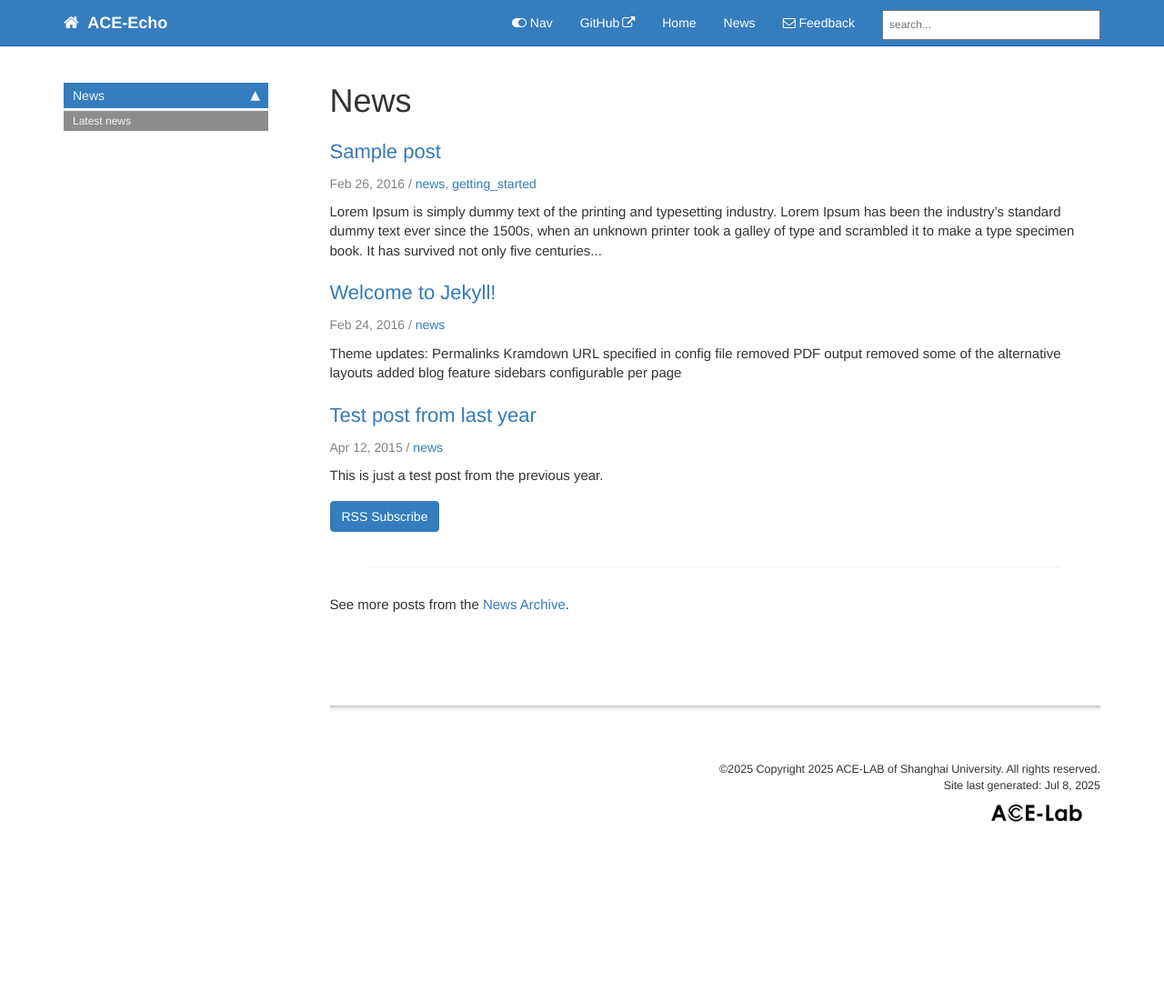
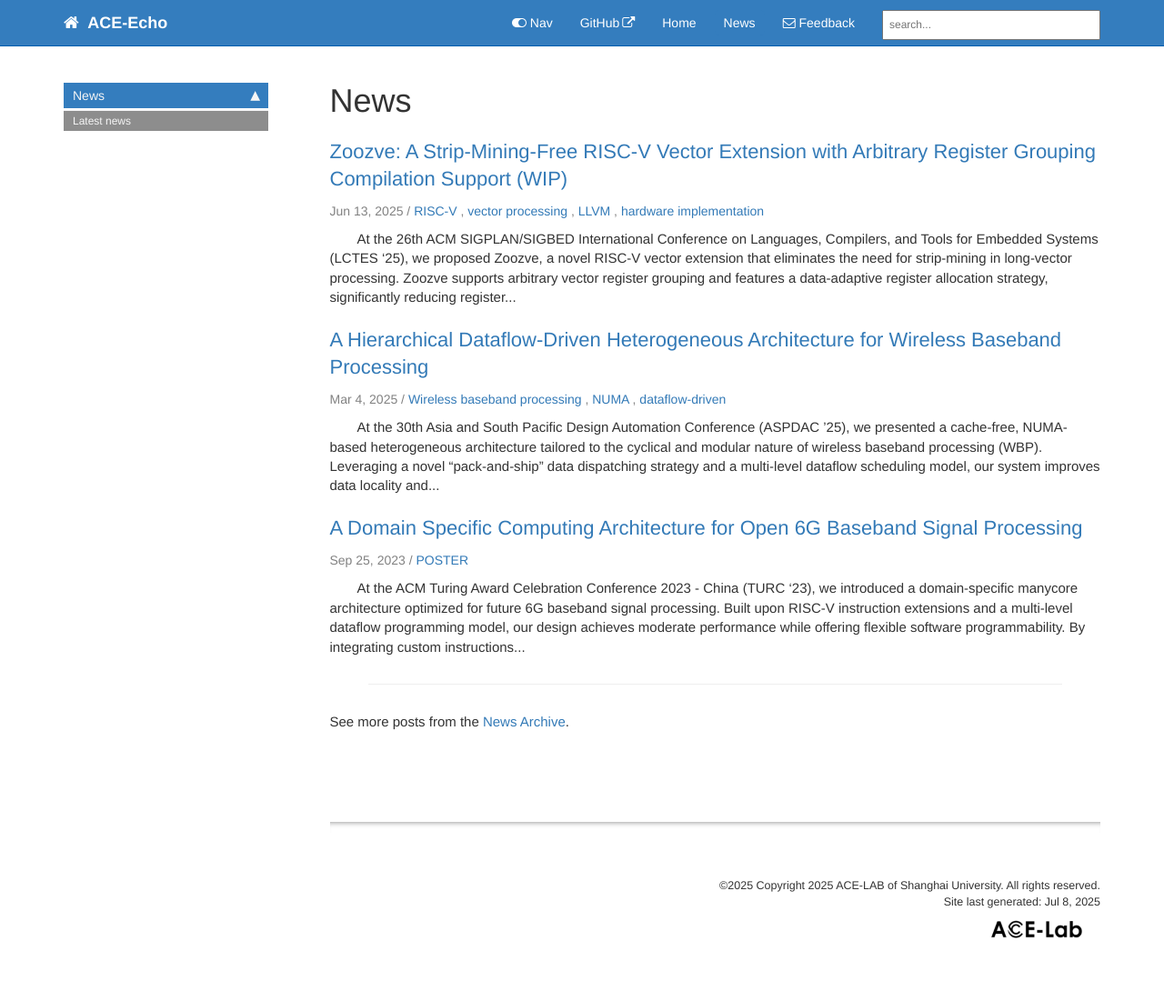
Before and after one commit to ACELab-SHU/ACE-AURA, a Jekyll site: the page built from pages/news/news.html, in a window 1280 px wide. Shown: the whole page at 91% size. Built offline with Jekyll 4.4.1, drawn with Linux system fonts in a browser that asks for light colours; comment, search, counter and statistics services are not loaded; before the commit the page ends 973 px from its top, so only the background shows below that.

Commit message:
Update News.

```diff
--- a/_posts/2015-04-12-test-post-last-year.md
+++ /dev/null
@@ -1,10 +0,0 @@
----
-title:  "Test post from last year"
-categories: jekyll update
-permalink: test-post-from-last-year.html
-tags: [news]
----
-
-This is just a test post from the previous year.
-
-{% include links.html %}
--- a/_posts/2016-02-24-first-post.md
+++ /dev/null
@@ -1,19 +0,0 @@
----
-title:  "Welcome to Jekyll!"
-categories: jekyll update
-permalink: myupdate.html
-tags: [news]
----
-
-
-Theme updates:
-
-- Permalinks
-- Kramdown
-- URL specified in config file
-- removed PDF output
-- removed some of the alternative layouts
-- added blog feature
-- sidebars configurable per page
-
-{% include links.html %}
--- a/_posts/2016-02-26-sample-post-jekyll.md
+++ /dev/null
@@ -1,17 +0,0 @@
----
-title:  "Sample post"
-published: true
-permalink: samplepost.html
-summary: "This is some summary frontmatter for my sample post."
-tags: [news, getting_started]
----
-
-Lorem Ipsum is simply dummy text of the printing and typesetting industry. Lorem Ipsum has been the industry's standard dummy text ever since the 1500s, when an unknown printer took a galley of type and scrambled it to make a type specimen book. It has survived not only five centuries
-
-## Heading
-
-but also the leap into electronic typesetting, remaining essentially unchanged. It was popularised in the 1960s with the release of Letraset sheets containing Lorem Ipsum passages, and more recently with desktop publishing software like Aldus PageMaker including versions of Lorem Ipsum.
-
-Lorem Ipsum is simply dummy text of the printing and typesetting industry. Lorem Ipsum has been the industry's standard dummy text ever since the 1500s, when an unknown printer took a galley of type and scrambled it to make a type specimen book. It has survived not only five centuries
-
-{% include links.html %}
--- /dev/null
+++ b/_posts/2023-09-25-test-post-last-year.md
@@ -0,0 +1,33 @@
+---
+title:  "A Domain Specific Computing Architecture for Open 6G Baseband Signal Processing"
+published: true
+permalink: test-post-from-last-year.html
+summary: false
+tags: [POSTER]
+---
+
+
+&emsp;&emsp;At the ACM Turing Award Celebration Conference 2023 - China (TURC '23), we introduced a domain-specific manycore architecture optimized for future 6G baseband signal processing. Built upon RISC-V instruction extensions and a multi-level dataflow programming model, our design achieves moderate performance while offering flexible software programmability. By integrating custom instructions like complex multiplication and parallel shuffle, the architecture accelerates key signal processing tasks and addresses the energy and flexibility limitations of general-purpose processors (GPPs), digital signal processors (DSPs), and field-programmable gate arrays (FPGAs).
+
+
+&emsp;&emsp;<b>Check out our paper at </b>: [<font style="color:rgb(9, 105, 218);">https://dl.acm.org/doi/10.1145/3603165.3607377</font>](https://dl.acm.org/doi/10.1145/3603165.3607377)<font style="color:rgba(0, 0, 0, 0.85) !important;"> </font>
+
+<div style="text-align: center;">
+    {% include image.html file="news_2023_9_25_fig1.png" caption="The overall architecture of the proposed DSA." %}
+</div>
+
+<div style="text-align: center;">
+    {% include image.html file="news_2023_9_25_fig2.png" caption="Programming model description, including multi-level dataflow scheduling." %}
+</div>
+
+
+
+
+
+
+
+
+
+
+
+{% include links.html %}
--- /dev/null
+++ b/_posts/2025-03-04-first-post.md
@@ -0,0 +1,25 @@
+---
+title:  "A Hierarchical Dataflow-Driven Heterogeneous Architecture for Wireless Baseband Processing"
+published: true
+permalink: myupdate.html
+summary: false
+tags: [Wireless baseband processing, NUMA, dataflow-driven]
+---
+
+
+&emsp;&emsp;At the 30th Asia and South Pacific Design Automation Conference (ASPDAC ’25), we presented a cache-free, NUMA-based heterogeneous architecture tailored to the cyclical and modular nature of wireless baseband processing (WBP). Leveraging a novel "pack-and-ship" data dispatching strategy and a multi-level dataflow scheduling model, our system improves data locality and reduces memory latency. Experimental results show up to 2.3× speedup in single-tile performance and a link-level throughput of 288 Mbps, demonstrating strong scalability and superior performance compared to graphics processing units (GPUs) and digital signal processors (DSPs) baselines.
+
+
+&emsp;&emsp;<b>Check out our paper at </b>: [<font style="color:rgb(9, 105, 218);">https://dl.acm.org/doi/abs/10.1145/3658617.3697558</font>](https://dl.acm.org/doi/abs/10.1145/3658617.3697558)<font style="color:rgba(0, 0, 0, 0.85) !important;"> </font>
+
+<div style="text-align: center;">
+    {% include image.html file="news_2025_3_4_fig1.png" caption="Overview of proposed design." %}
+</div>
+
+<div style="text-align: center;">
+    {% include image.html file="news_2025_3_4_fig2.png" caption="Tile-level scheduling scheme." %}
+</div>
+
+
+
+{% include links.html %}
--- /dev/null
+++ b/_posts/2025-06-13-sample-post-jekyll.md
@@ -0,0 +1,19 @@
+---
+title:  "Zoozve: A Strip-Mining-Free RISC-V Vector Extension with Arbitrary Register Grouping Compilation Support (WIP)"
+published: true
+permalink: samplepost.html
+summary: false
+# "This is some summary frontmatter for my sample post."
+tags: [RISC-V, vector processing, LLVM, hardware implementation]
+---
+
+
+&emsp;&emsp;At the 26th ACM SIGPLAN/SIGBED International Conference on Languages, Compilers, and Tools for Embedded Systems (LCTES '25), we proposed Zoozve, a novel RISC-V vector extension that eliminates the need for strip-mining in long-vector processing. Zoozve supports arbitrary vector register grouping and features a data-adaptive register allocation strategy, significantly reducing register pressure. Backed by a custom LLVM-based compiler toolchain and SystemVerilog hardware implementation, Zoozve achieves up to 344× reduction in dynamic instruction count in FFT workloads with only a 5.2% area overhead. This advancement opens new directions for flexible and efficient vector computing in wireless and AI domains.
+
+&emsp;&emsp;<b>Check out our paper at </b>: [<font style="color:rgb(9, 105, 218);">https://dl.acm.org/doi/abs/10.1145/3735452.3735526</font>](https://dl.acm.org/doi/abs/10.1145/3735452.3735526)<font style="color:rgba(0, 0, 0, 0.85) !important;"> </font>
+
+<div style="text-align: center;">
+    {% include image.html file="news_2025_6_13.png" caption="The proposed compilation workflow." %}
+</div>
+
+{% include links.html %}
--- a/pages/news/news.html
+++ b/pages/news/news.html
@@ -6,27 +6,56 @@ permalink: news.html
 toc: false
 folder: news
 ---
+<!-- 博客首页容器，用于设置整体样式 -->
 <div class="home">
+  <!-- 文章列表容器，包含多篇博客文章 -->
+  <div class="post-list">
+    <!-- 循环遍历最新的10篇文章，按时间倒序排列 -->
+    {% for post in site.posts limit:10 %}
+      <!-- 文章标题，链接指向文章详情页 -->
+      <h2>
+        <a class="post-link" href="{{ post.url | remove: "/" }}">{{ post.title }}</a>
+      </h2>
 
-    <div class="post-list">
-        {% for post in site.posts limit:10 %}
+      <!-- 文章元信息：日期和标签 -->
+      <span class="post-meta">
+        <!-- 格式化日期为 "Jan 1, 2023" 格式 （例）-->
+        {{ post.date | date: "%b %-d, %Y" }} /
 
+        <!-- 遍历文章的所有标签并生成标签链接 -->
+        {% for tag in post.tags %}
+          <!-- 标签链接格式：tag_标签名.html -->
+          <a href="{{ "tag_" | append: tag | append: ".html"}}">{{ tag }}</a>
+          <!-- 非最后一个标签时添加逗号分隔 -->
+          {% unless forloop.last %}, {% endunless %}
+        {% endfor %}
+      </span>
 
-    <h2><a class="post-link" href="{{ post.url | remove: "/" }}">{{ post.title }}</a></h2>
-        <span class="post-meta">{{ post.date | date: "%b %-d, %Y" }} /
-            {% for tag in post.tags %}
+      <!-- 文章摘要：优先使用自定义摘要，否则截取文章内容前50个单词 -->
+      <p>
+        {% if page.summary %}
+          <!-- 使用自定义摘要并处理：移除HTML标签、换行符，截断到160字符 -->
+          {{ page.summary | strip_html | strip_newlines | truncate: 160 }}
+        {% else %}
+          <!-- 自动生成摘要：截取文章内容前50个单词并移除HTML标签 -->
+          {{ post.content | truncatewords: 50 | strip_html }}
+        {% endif %}
+      </p>
+    {% endfor %}
 
-                <a href="{{ "tag_" | append: tag | append: ".html"}}">{{tag}}</a>{% unless forloop.last %}, {% endunless%}
+    <!-- RSS订阅按钮 -->
+    <!-- <p>
+      <a href="feed.xml" class="btn btn-primary navbar-btn cursorNorm" role="button">
+        RSS Subscribe
+      </a>
+    </p> -->
 
-                {% endfor %}</span>
-        <p>{% if page.summary %} {{ page.summary | strip_html | strip_newlines | truncate: 160 }} {% else %} {{ post.content | truncatewords: 50 | strip_html }} {% endif %}</p>
+    <!-- 分隔线 -->
+    <hr />
 
-        {% endfor %}
-
-        <p><a href="feed.xml" class="btn btn-primary navbar-btn cursorNorm" role="button">RSS Subscribe{{tag}}</a></p>
-
-<hr />
-        <p>See more posts from the <a href="news_archive.html">News Archive</a>. </p>
-
-    </div>
+    <!-- 新闻存档链接 -->
+    <p>
+      See more posts from the <a href="news_archive.html">News Archive</a>.
+    </p>
+  </div>
 </div>
```
Also changed, not shown: images/news_2023_9_25_fig1.png (added), images/news_2023_9_25_fig2.png (added), images/news_2025_3_4_fig1.png (added), images/news_2025_3_4_fig2.png (added), images/news_2025_6_13.png (added).
